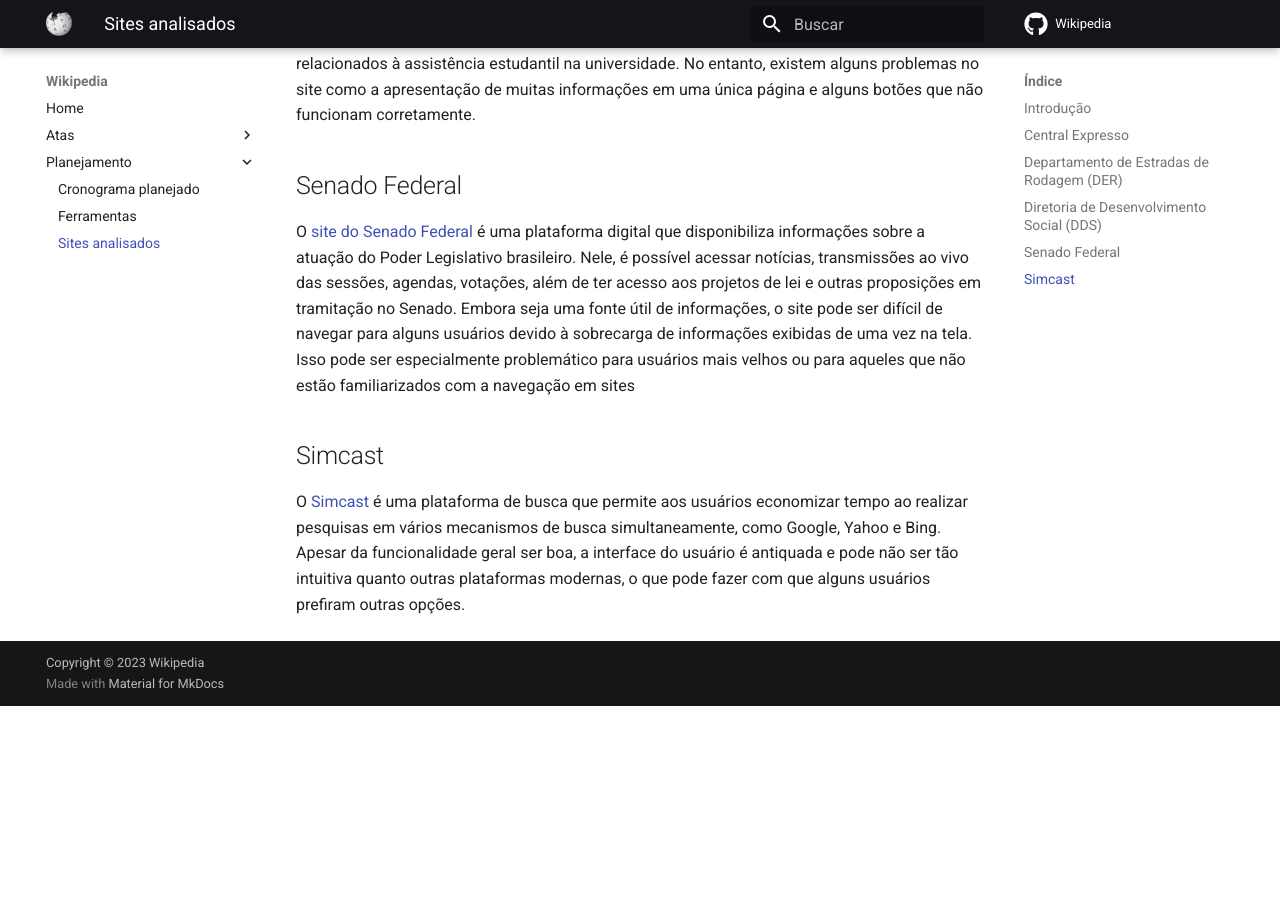
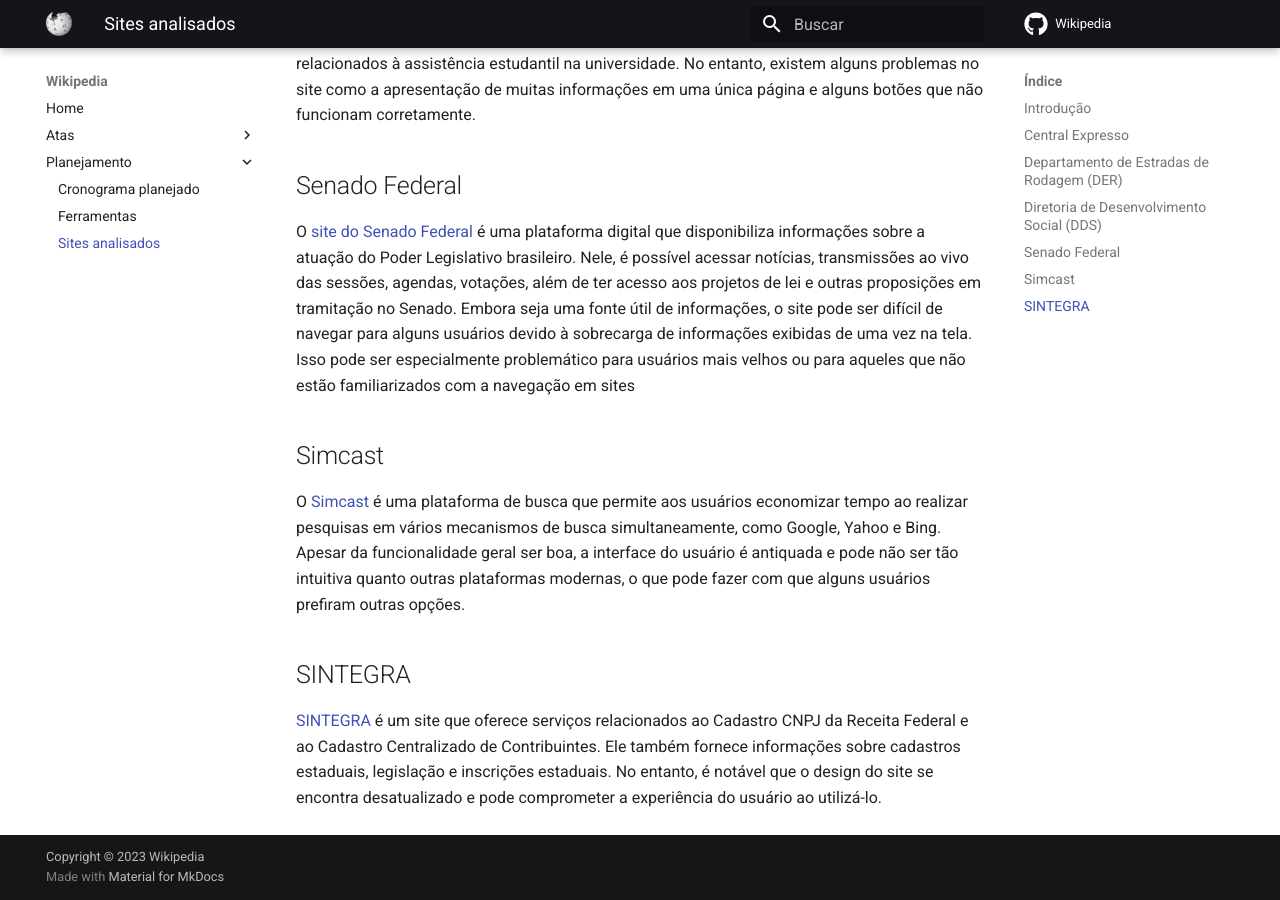
Before and after one commit to Interacao-Humano-Computador/2023.1-Wikipedia, an MkDocs documentation site: the page built from docs/planejamento/sitesAnalisados.md, in a window 1280 px wide and 900 px high, scrolled down 913 px. Built offline with MkDocs 1.6.1 and Material for MkDocs 9.7.7, drawn with Linux system fonts in a browser that asks for light colours; comment, search, counter and statistics services are not loaded; before the commit the page ends 1619 px from its top, so only the background shows below that.

Commit message:
adiciona SINTEGRA em sites analisados

```diff
--- a/docs/planejamento/sitesAnalisados.md
+++ b/docs/planejamento/sitesAnalisados.md
@@ -21,3 +21,7 @@
 ## Simcast
 
 O [Simcast](https://simcast.com/ "Link para o site do Simcast") é uma plataforma de busca que permite aos usuários economizar tempo ao realizar pesquisas em vários mecanismos de busca simultaneamente, como Google, Yahoo e Bing. Apesar da funcionalidade geral ser boa, a interface do usuário é antiquada e pode não ser tão intuitiva quanto outras plataformas modernas, o que pode fazer com que alguns usuários prefiram outras opções.
+
+## SINTEGRA
+
+[SINTEGRA](http://www.sintegra.gov.br/ "Link para o site deo SINTEGRA") é um site que oferece serviços relacionados ao Cadastro CNPJ da Receita Federal e ao Cadastro Centralizado de Contribuintes. Ele também fornece informações sobre cadastros estaduais, legislação e inscrições estaduais. No entanto, é notável que o design do site se encontra desatualizado e pode comprometer a experiência do usuário ao utilizá-lo.
```
